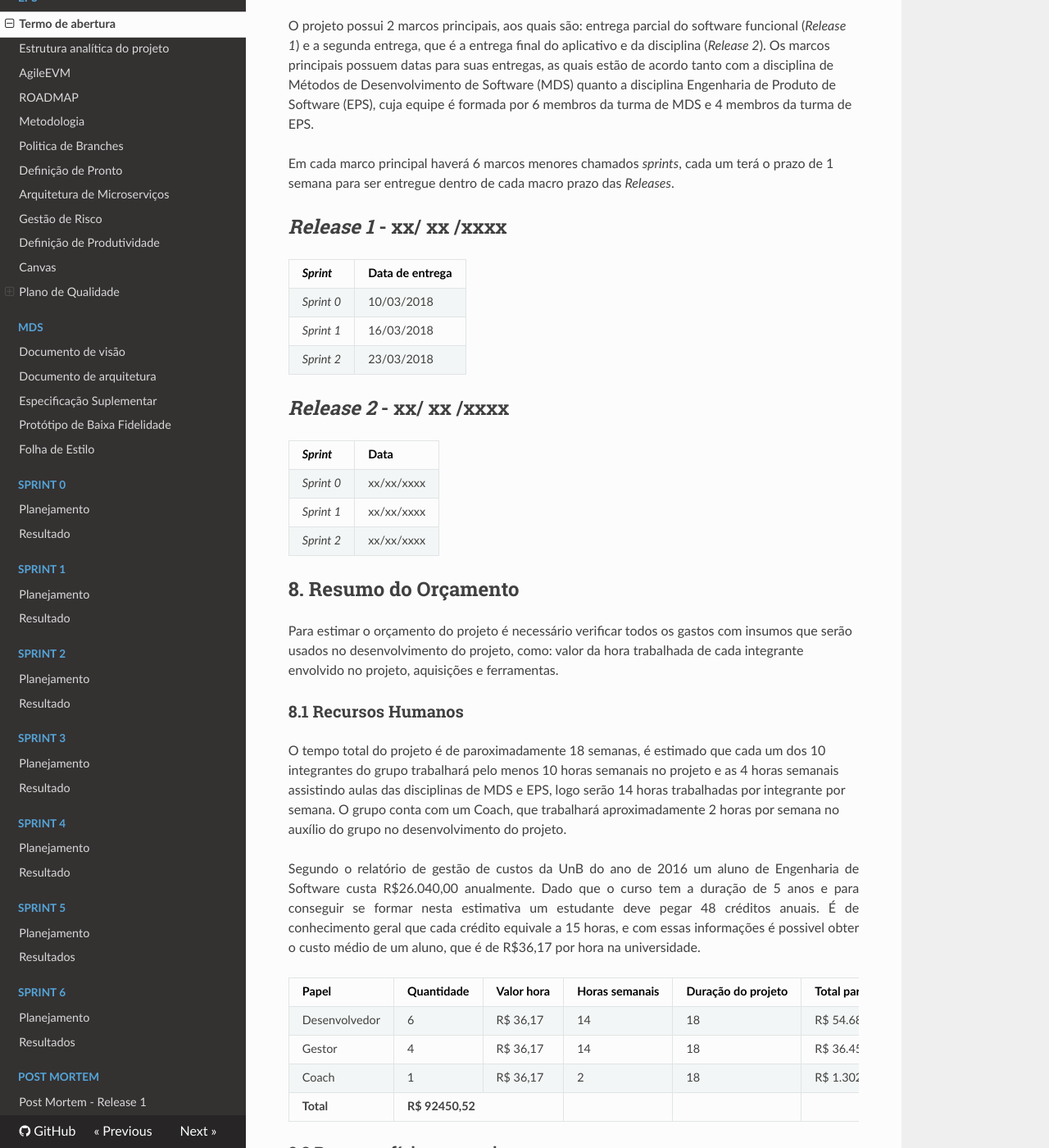
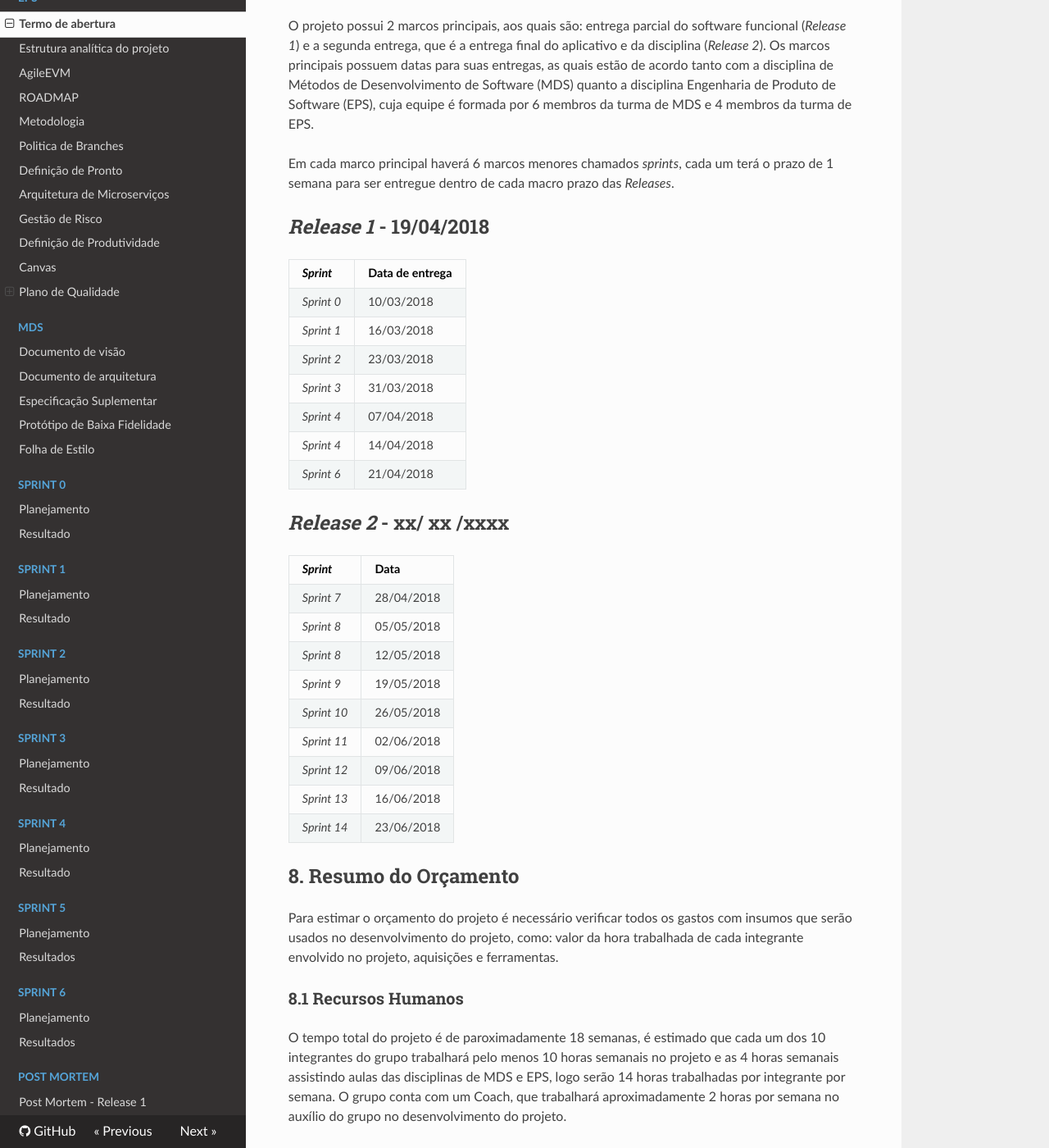
Before and after one commit to fga-eps-mds/2018.1_Nexte, an MkDocs documentation site: the page built from docs/EPS/TAP.md, in a window 1280 px wide and 1400 px high, scrolled down 2528 px. Shown: the whole window at 82% size. Built offline with MkDocs 1.6.1, drawn with Linux system fonts in a browser that asks for light colours; nearby versions of some CDN libraries; old or Windows-style settings are respelled for this version of MkDocs.

Commit message:
Updated TAP * Added sprints of release 2 * Updated risks

```diff
--- a/docs/EPS/TAP.md
+++ b/docs/EPS/TAP.md
@@ -81,21 +81,31 @@ O projeto possui 2 marcos principais, aos quais são: entrega parcial do softwar
 
 Em cada marco principal haverá 6 marcos menores chamados _sprints_, cada um terá o prazo de 1 semana para ser entregue dentro de cada macro prazo das _Releases_.
 
-## _Release 1_  - xx/ xx /xxxx
+## _Release 1_  - 19/04/2018
 
 | _Sprint_ | Data de entrega |
 | ---- | ---- |
 | _Sprint 0_ | 10/03/2018 |
 | _Sprint 1_| 16/03/2018 |
 | _Sprint 2_| 23/03/2018 |
+| _Sprint 3_| 31/03/2018 |
+| _Sprint 4_| 07/04/2018 |
+| _Sprint 4_| 14/04/2018 |
+| _Sprint 6_| 21/04/2018 |
 
 ## _Release 2_  - xx/ xx /xxxx
 
 | _Sprint_ | Data |
 | ---- | ---- |
-| _Sprint 0_ | xx/xx/xxxx |
-| _Sprint 1_ | xx/xx/xxxx |
-| _Sprint 2_ | xx/xx/xxxx |
+| _Sprint 7_ | 28/04/2018 |
+| _Sprint 8_ | 05/05/2018 |
+| _Sprint 8_ | 12/05/2018 |
+| _Sprint 9_ | 19/05/2018 |
+| _Sprint 10_ | 26/05/2018 |
+| _Sprint 11_ | 02/06/2018 |
+| _Sprint 12_ | 09/06/2018 |
+| _Sprint 13_ | 16/06/2018 |
+| _Sprint 14_ | 23/06/2018 |
 
 ## 8. Resumo do Orçamento
 
```
Also changed, not shown: other parts of docs/EPS/TAP.md (+2 -2 lines).
